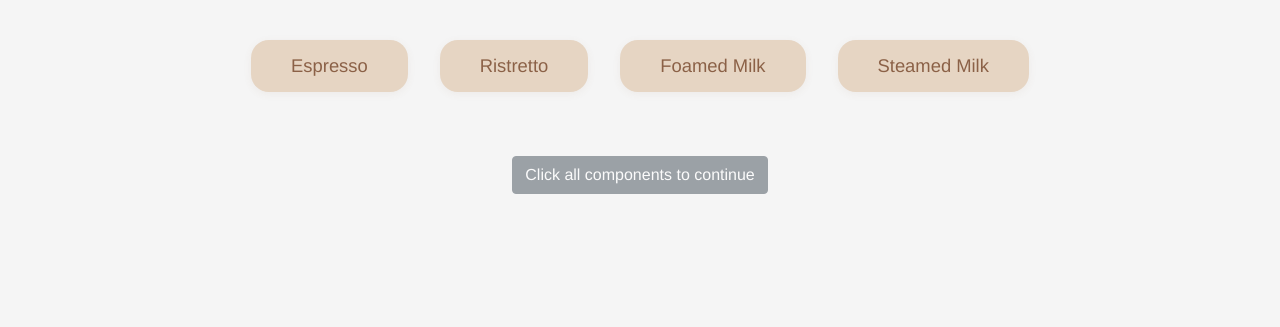
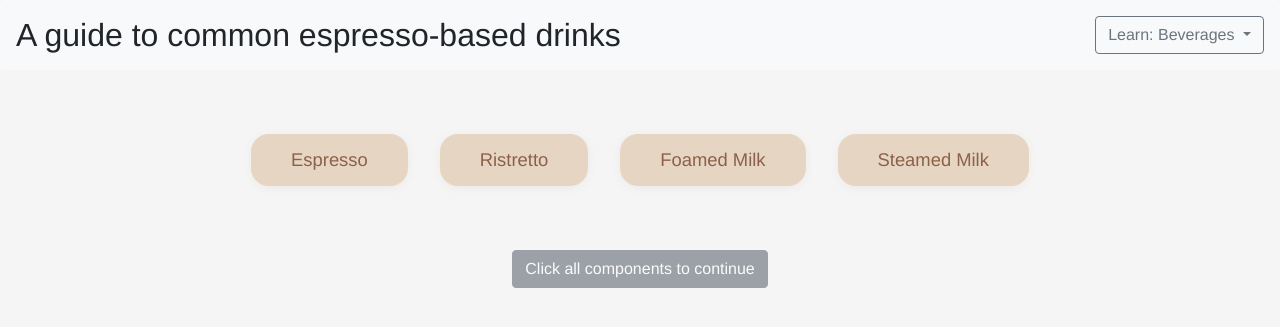
Before and after one commit to meifactor/Know-Your-Coffee, a Flask app: page /learn in a window 1280 px wide. Shown: the top 327 px of the page. Run offline with Flask 3, Linux system fonts and the light colour scheme; parts of the project's set-up code (start-up, migrations or seed data) failed here and were passed over.

Commit message:
added gifs to the component learning

```diff
--- a/app/routes.py
+++ b/app/routes.py
@@ -7,19 +7,23 @@ main = Blueprint('main', __name__)
 lessons = [
     {
         "title": "Espresso",
-        "content": "<p>Concentrated coffee made by forcing hot water through finely-ground coffee, bolder than brewed coffee.</p>"
+        "content": "<p>Concentrated coffee made by forcing hot water through finely-ground coffee, bolder than brewed coffee.</p>",
+        "gif": "https://i.gifer.com/origin/ac/ac83910ffc9eaf2a934df34d0a393fa8.gif",
     },
     {
         "title": "Ristretto",
-        "content": "<p>A short shot of espresso, using less water and producing a more concentrated flavor.</p>"
+        "content": "<p>A short shot of espresso, using less water and producing a more concentrated flavor.</p>",
+        "gif": "https://about.starbucks.com/uploads/2025/01/Ristretto-Shot.gif",
     },
     {
         "title": "Foamed Milk",
-        "content": "<p>Milk that has been aerated to create a light, frothy texture for drinks like cappuccinos.</p>"
+        "content": "<p>Milk that has been aerated to create a light, frothy texture for drinks like cappuccinos.</p>",
+        "gif": "https://s.yimg.com/ny/api/res/1.2/bk_4fuw.gDrEG4DNfHnewA--/YXBwaWQ9aGlnaGxhbmRlcjt3PTk2MDtoPTU0MQ--/https://media.zenfs.com/en-US/homerun/spoon_university_184/6bd732b73f4213523975b46abbe015bc",
     },
     {
         "title": "Steamed Milk",
-        "content": "<p>Milk heated with steam to create a creamy texture, used in lattes and other drinks.</p>"
+        "content": "<p>Milk heated with steam to create a creamy texture, used in lattes and other drinks.</p>",
+        "gif": "https://media.giphy.com/media/t3tTsNV1y2XRYPDyOX/giphy.gif",
     }
 ]
 
--- /dev/null
+++ b/app/templates/banner.html
@@ -0,0 +1,22 @@
+<!-- header bar -->
+<div class="bg-light p-3 mb-4 rounded">
+  <div class="d-flex justify-content-between align-items-center">
+    <h2 class="m-0">A guide to common espresso-based drinks</h2>
+    <div class="dropdown">
+      <button
+        class="btn btn-outline-secondary dropdown-toggle"
+        type="button"
+        id="learnDropdown"
+        data-bs-toggle="dropdown"
+        aria-expanded="false"
+      >
+        Learn: Beverages
+      </button>
+      <ul class="dropdown-menu dropdown-menu-end">
+        <li><a class="dropdown-item" href="/">Home</a></li>
+        <li><a class="dropdown-item" href="/learn">Learn</a></li>
+        <li><a class="dropdown-item" href="/quiz">Quiz</a></li>
+      </ul>
+    </div>
+  </div>
+</div>
--- a/app/templates/learn.html
+++ b/app/templates/learn.html
@@ -1,5 +1,6 @@
 {% extends "base.html" %}
 {% block content %}
+{% include 'banner.html' %}
 <div class="learn-components-container">
     <div class="button-row">
         {% for lesson in lessons %}
--- a/run.py
+++ b/run.py
@@ -53,4 +53,4 @@ if __name__ == '__main__':
     from app import create_app
 
     app = create_app()
-    app.run(debug=True)
+    app.run(host="127.0.0.1", port=5001, debug=True)
```
